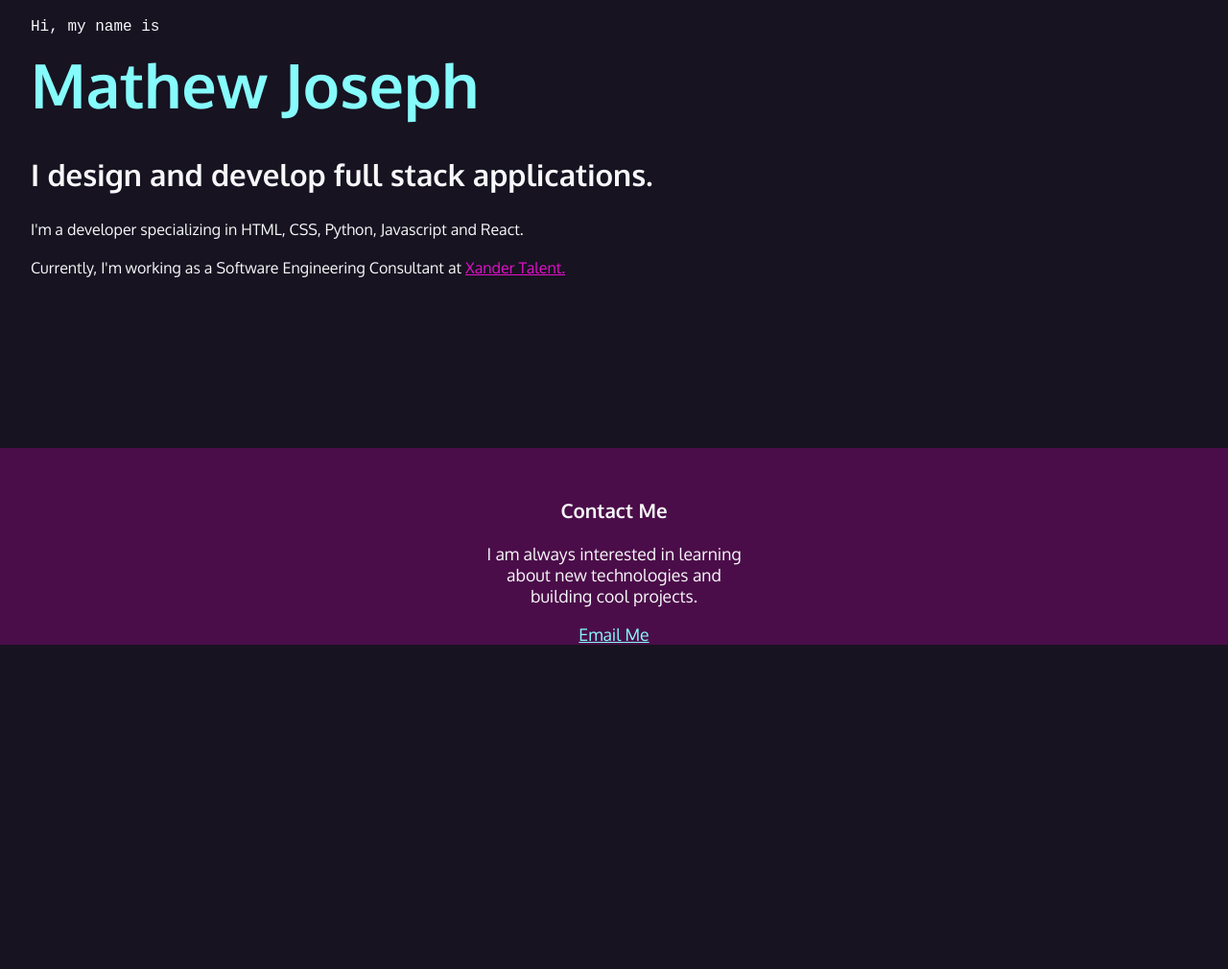
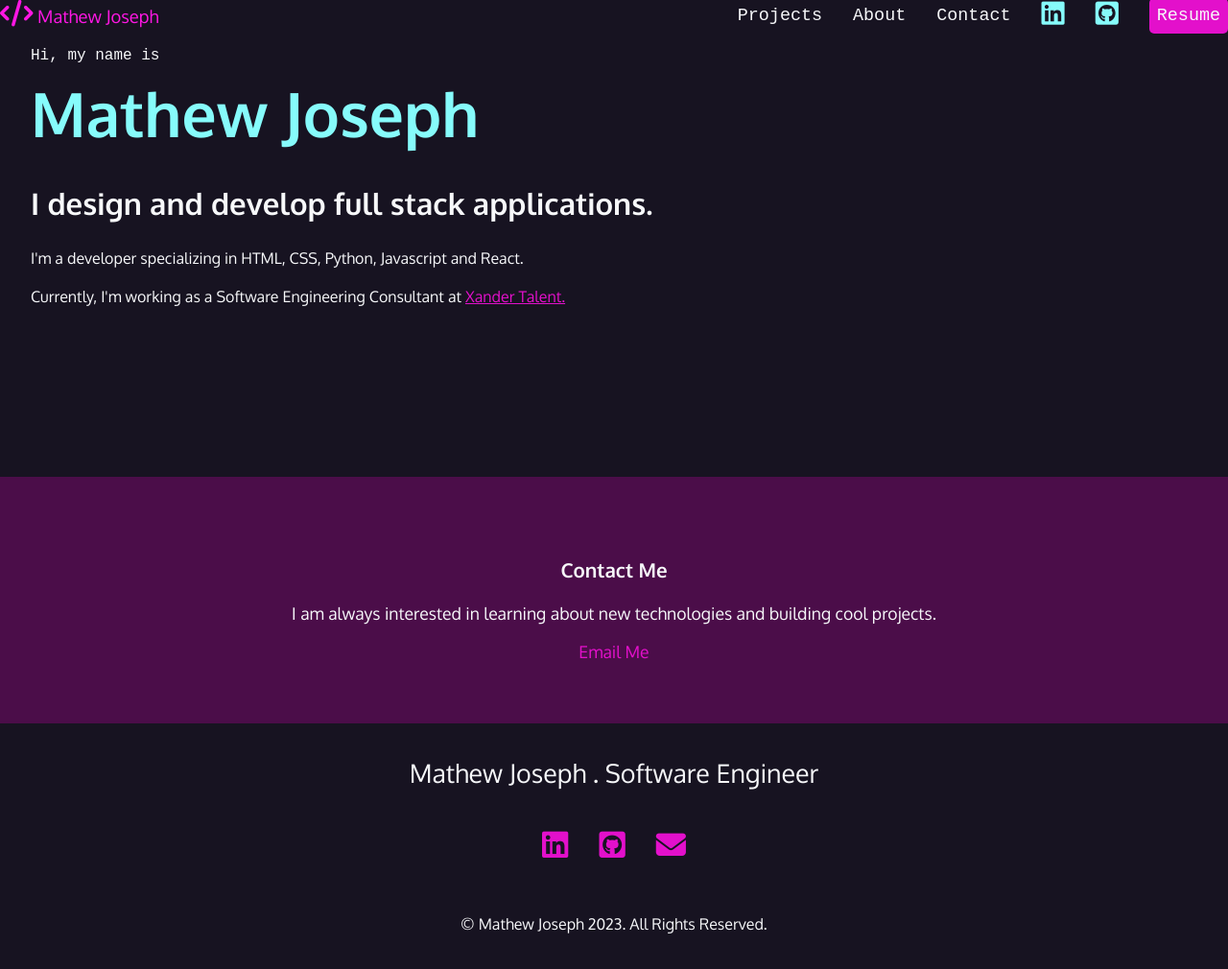
Before and after one commit to mjoseph26/xander-html-css-exercise, a plain HTML site: page index.html in a window 1280 px wide. Shown: the whole page at 96% size. Before the commit the page ends 800 px from the top, so only its background shows below. Drawn offline with Linux system fonts and the light colour scheme; a web font is replaced by a local one.

Commit message:
Added contact section, footer and applied styling

```diff
--- a/index.html
+++ b/index.html
@@ -4,10 +4,33 @@
     <meta charset="UTF-8" />
     <meta name="viewport" content="width=device-width, initial-scale=1.0" />
     <meta http-equiv="X-UA-Compatible" content="ie=edge" />
+    <link rel="stylesheet" href="https://cdnjs.cloudflare.com/ajax/libs/font-awesome/6.3.0/css/all.min.css" integrity="sha512-SzlrxWUlpfuzQ+pcUCosxcglQRNAq/DZjVsC0lE40xsADsfeQoEypE+enwcOiGjk/bSuGGKHEyjSoQ1zVisanQ==" crossorigin="anonymous" referrerpolicy="no-referrer" />
     <title>Style a HTML Page</title>
-    <link rel="stylesheet" href="./style.css" />
+    <link rel="stylesheet" href="style.css" />
   </head>
   <body>
+    <nav>
+      <ul class="navlinks">
+        <li><a href="#"><i class="fas fa-code" aria-hidden="true"></i> Mathew Joseph</a></li>
+        <li><a href="#">Projects</a></li>
+        <li><a href="#">About</a></li>
+        <li><a href="#">Contact</a></li>
+        <li>
+          <a href="#">
+            <i class="fa-brands fa-linkedin" aria-hidden="true"></i>
+            <span class="sr-only">LinkedIn</span>
+          </a>
+        </li>
+        <li>
+          <a href="#">
+            <i class="fa-brands fa-square-github" aria-hidden="true"></i>
+            <span class="sr-only">Github</span>
+          </a>
+        </li>
+        <li><a href="#" class="call-to-action">Resume</a></li>
+      </ul>
+    </nav>
+
     <section id="intro">
       <p class="name">Hi, my name is <span>Mathew Joseph</span></p>
       <h2>I design and develop full stack applications.</h2>
@@ -19,14 +42,38 @@
           Currently, I'm working as a Software Engineering Consultant at <a href="https://www.xandertalent.com/">Xander Talent.</a>
       </p>
     </section>
+    <section class="contact">
+      <h3>Contact Me</h3>
+      <p>I am always interested in learning about
+      new technologies and building cool projects.
+      </p>
+      <a>Email Me</a>
+    </section>
     <footer>
-      <section>
-        <h3 class="c_heading">Contact Me</h3>
-        <p>I am always interested in learning about
-        new technologies and building cool projects.
-        </p>
-        <a>Email Me</a>
-      </section>
+      <p>Mathew Joseph . Software Engineer</p>
+      <nav>
+        <ul>
+          <li>
+            <a href="#">
+              <span class="sr-only">LinkedIn</span>
+              <i class="fa-brands fa-linkedin" aria-hidden="true"></i>
+            </a>
+          </li>
+          <li>
+            <a href="#">
+              <span class="sr-only">Github</span>
+              <i class="fa-brands fa-square-github" aria-hidden="true"></i>
+            </a>
+          </li>
+          <li>
+            <a href="#">
+              <span class="sr-only">Mail</span>
+              <i class="fas fa-envelope" aria-hidden="true"></i>
+            </a>
+          </li>
+        </ul>
+      </nav>
+      <p><small>© Mathew Joseph 2023. All Rights Reserved.</small></p>
     </footer>
   </body>
 </html>
--- a/style.css
+++ b/style.css
@@ -44,6 +44,73 @@ a:hover{
     color:var(--hotmag);
 }
 
+/* Navbar */
+.navlinks {
+  list-style-type:none;
+  margin:0;
+  padding:0;
+  display:flex;
+  flex-flow:row wrap;
+  gap:2rem;
+  justify-content: center;
+  align-items: center;
+}
+
+.navlinks li:first-child a{
+  font-family:var(--sans);
+}
+
+.navlinks li:first-child{
+  flex-basis:100%; /* this tells the browser that this element spans the full width of the window */
+  text-align: center;
+}
+
+nav{
+  font-family:var(--mono);
+}
+
+.navlinks li a{
+  text-decoration:none;
+  transition:color 0.4s ease;
+  color:var(--white);
+  font-size:1.15rem;
+}
+
+.navlinks li a:hover{
+  color:var(--hotmag)
+}
+
+nav [class*="fa"] {
+  color: var(--aqua);
+  font-size: 150%;
+  transition: color 0.4s ease;
+}
+
+nav [class*="fa"]:hover{
+  color:var(--hotmag);
+}
+
+.navlinks li a.call-to-action{
+  background-color: var(--magenta);
+  padding:0.5rem;
+  border-radius:5px;
+}
+
+.navlinks li a.call-to-action:hover{
+  background-color: var(--hotmag);
+  color:var(--white);
+
+}
+
+@media screen and (min-width:750px){
+  .navlinks li:first-child{
+    flex-basis:auto;
+    margin-right:auto;
+    text-align:left;
+  }
+
+}
+
 /* Intro */
 #intro {
     padding: 0 2rem 10rem 2rem;
@@ -66,24 +133,61 @@ a:hover{
     font-weight:bold;
 }
 
-footer{
+section.contact{
   text-align:center;
   background-color:var(--plum);
   font-size:1.1rem;
-}
-
-footer section{
-  padding-top: 2rem;
-  width:18rem;
+  padding: 4rem;
   margin:0 auto;
 }
 
-footer section .c_heading{
-  font-weight:lbolder;
+section.contact h3{
+  font-weight:bolder;
 }
 
-footer section > a{
+section.contact p:last-child{
+  margin-top: 3rem;
   color:var(--aqua);
   text-decoration: underline;
-  margin-top: 2rem;
 }
+
+section.contact p > a{
+  color:var(--aqua);
+  text-decoration: underline;
+}
+
+/*Footer */
+
+footer{
+  padding:0.5rem 0;
+}
+
+footer p, footer p small{
+  text-align:center;
+}
+
+footer p{
+  font-size: 1.675rem;
+}
+
+footer p small{
+  font-size:1rem;
+}
+
+footer nav ul{
+  display:flex;
+  list-style-type:none;
+  column-gap:2rem;
+  justify-content: center;
+  flex-flow:row wrap;
+  padding:1rem 0;
+}
+
+footer nav ul li a [class*="fa"] {
+  color: var(--magenta);
+  transition: all 0.4s ease;
+}
+
+footer nav ul li a [class*="fa"]:hover {
+  color: var(--aqua);
+}
```
